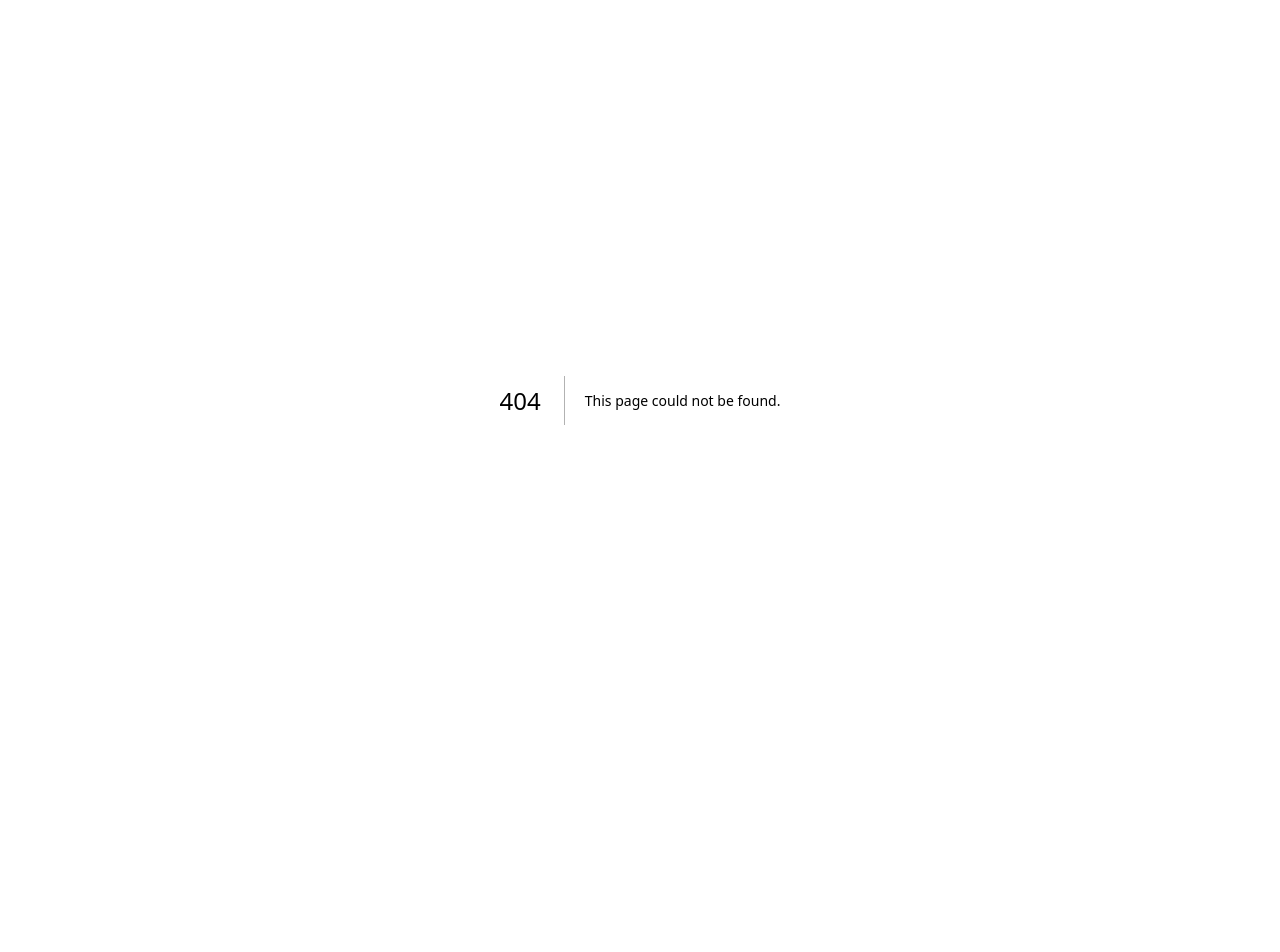
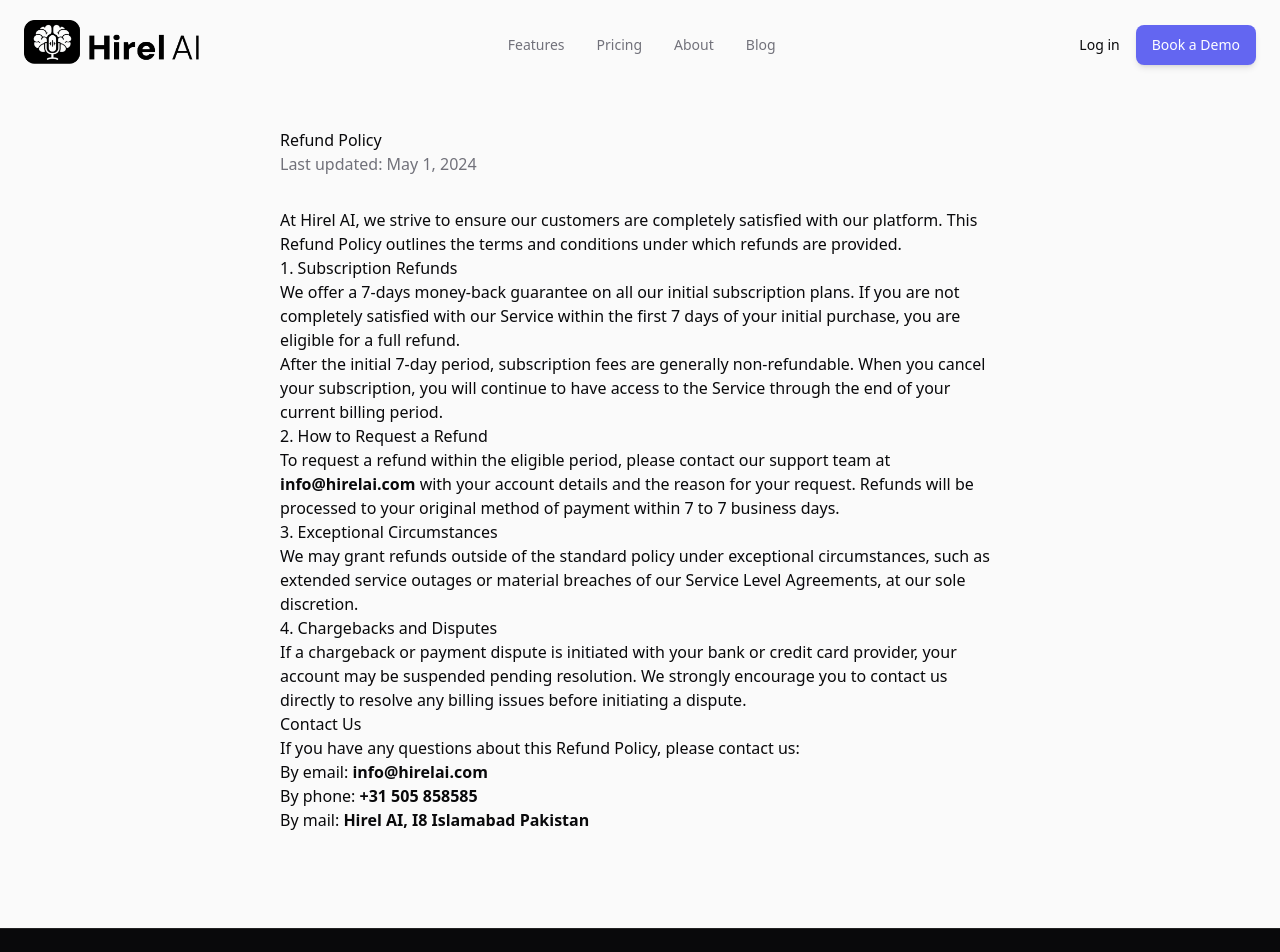
Before and after one commit to usamasaleeem/saas, a Next.js app: page /refund-policy in a window 1280 px wide. Before the commit this address had no page. Shown: the top 952 px of the page. Before the commit the page ends 800 px from the top, so only its background shows below. Built offline with nearby package versions, Linux system fonts and the light colour scheme.

Commit message:
first commit

```diff
--- a/eslint.config.mjs
+++ b/eslint.config.mjs
@@ -1,18 +1,24 @@
-import { defineConfig, globalIgnores } from "eslint/config";
-import nextVitals from "eslint-config-next/core-web-vitals";
-import nextTs from "eslint-config-next/typescript";
+import { FlatCompat } from "@eslint/eslintrc";
+import path from "path";
+import { fileURLToPath } from "url";
 
-const eslintConfig = defineConfig([
-  ...nextVitals,
-  ...nextTs,
-  // Override default ignores of eslint-config-next.
-  globalIgnores([
-    // Default ignores of eslint-config-next:
-    ".next/**",
-    "out/**",
-    "build/**",
-    "next-env.d.ts",
-  ]),
-]);
+const __filename = fileURLToPath(import.meta.url);
+const __dirname = path.dirname(__filename);
+
+const compat = new FlatCompat({
+  baseDirectory: __dirname,
+});
+
+const eslintConfig = [
+  ...compat.extends("next/core-web-vitals", "next/typescript"),
+  {
+    ignores: [
+      ".next/**",
+      "out/**",
+      "build/**",
+      "next-env.d.ts",
+    ],
+  },
+];
 
 export default eslintConfig;
--- a/package.json
+++ b/package.json
@@ -13,7 +13,7 @@
     "framer-motion": "^12.38.0",
     "gray-matter": "^4.0.3",
     "lucide-react": "^1.8.0",
-    "next": "16.2.3",
+    "next": "15.5.15",
     "next-mdx-remote": "^6.0.0",
     "react": "19.2.4",
     "react-dom": "19.2.4",
@@ -27,7 +27,7 @@
     "@types/react": "^19",
     "@types/react-dom": "^19",
     "eslint": "^9",
-    "eslint-config-next": "16.2.3",
+    "eslint-config-next": "15.5.15",
     "tailwindcss": "^4",
     "typescript": "^5"
   }
--- a/src/app/(marketing)/privacy/page.tsx
+++ b/src/app/(marketing)/policy/page.tsx
@@ -55,7 +55,9 @@
           <h2>Contact Us</h2>
           <p>If you have any questions about this Privacy Policy, You can contact us:</p>
           <ul>
-            <li>By email: privacy@hirelai.com</li>
+            <li>By email: <strong>info@hirelai.com</strong></li>
+            <li>By phone: <strong>+31 505 858585</strong></li>
+            <li>By mail: <strong>Hirel AI, I8 Islamabad Pakistan</strong></li>
           </ul>
         </div>
       </div>
--- /dev/null
+++ b/src/app/(marketing)/refund-policy/page.tsx
@@ -0,0 +1,55 @@
+import { Metadata } from "next";
+
+export const metadata: Metadata = {
+  title: "Refund Policy | Hirel AI",
+  description: "Refund Policy for Hirel AI.",
+};
+
+export default function RefundPolicyPage() {
+  return (
+    <div className="pt-32 pb-24 min-h-screen bg-background">
+      <div className="container mx-auto px-4 md:px-6 max-w-3xl">
+        <div className="prose prose-lg dark:prose-invert">
+          <h1>Refund Policy</h1>
+          <p className="text-muted-foreground mb-8">Last updated: May 1, 2024</p>
+
+          <p>
+            At Hirel AI, we strive to ensure our customers are completely satisfied with our platform.
+            This Refund Policy outlines the terms and conditions under which refunds are provided.
+          </p>
+
+          <h2>1. Subscription Refunds</h2>
+          <p>
+            We offer a 7-days money-back guarantee on all our initial subscription plans. If you are not completely satisfied with our Service within the first 7 days of your initial purchase, you are eligible for a full refund.
+          </p>
+          <p>
+            After the initial 7-day period, subscription fees are generally non-refundable. When you cancel your subscription, you will continue to have access to the Service through the end of your current billing period.
+          </p>
+
+          <h2>2. How to Request a Refund</h2>
+          <p>
+            To request a refund within the eligible period, please contact our support team at <strong>info@hirelai.com</strong> with your account details and the reason for your request. Refunds will be processed to your original method of payment within 7 to 7 business days.
+          </p>
+
+          <h2>3. Exceptional Circumstances</h2>
+          <p>
+            We may grant refunds outside of the standard policy under exceptional circumstances, such as extended service outages or material breaches of our Service Level Agreements, at our sole discretion.
+          </p>
+
+          <h2>4. Chargebacks and Disputes</h2>
+          <p>
+            If a chargeback or payment dispute is initiated with your bank or credit card provider, your account may be suspended pending resolution. We strongly encourage you to contact us directly to resolve any billing issues before initiating a dispute.
+          </p>
+
+          <h2>Contact Us</h2>
+          <p>If you have any questions about this Refund Policy, please contact us:</p>
+          <ul>
+            <li>By email: <strong>info@hirelai.com</strong></li>
+            <li>By phone: <strong>+31 505 858585</strong></li>
+            <li>By mail: <strong>Hirel AI, I8 Islamabad Pakistan</strong></li>
+          </ul>
+        </div>
+      </div>
+    </div>
+  );
+}
--- a/src/app/(marketing)/terms/page.tsx
+++ b/src/app/(marketing)/terms/page.tsx
@@ -47,7 +47,9 @@
           <h2>Contact Us</h2>
           <p>If you have any questions about these Terms, You can contact us:</p>
           <ul>
-            <li>By email: legal@hirelai.com</li>
+            <li>By email: <strong>info@hirelai.com</strong></li>
+            <li>By phone: <strong>+31 505 858585</strong></li>
+            <li>By mail: <strong>Hirel AI, I8 Islamabad Pakistan</strong></li>
           </ul>
         </div>
       </div>
--- a/src/components/layout/Footer.tsx
+++ b/src/components/layout/Footer.tsx
@@ -25,9 +25,9 @@
     { name: "Status", href: "#" },
   ],
   Legal: [
-    { name: "Privacy Policy", href: "/privacy" },
+    { name: "Privacy Policy", href: "/policy" },
     { name: "Terms of Service", href: "/terms" },
-    { name: "Cookie Policy", href: "/privacy#cookies" },
+    { name: "Refund Policy", href: "/refund-policy" },
   ],
 };
 
```
Also changed, not shown: tsconfig.json (+12 -4 lines), 1 other file (tests, documents, lock files or other folders).
